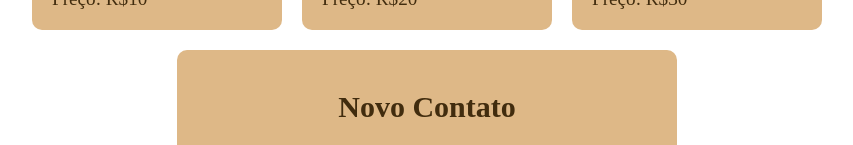
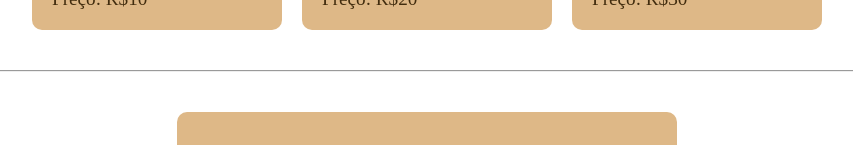
Before and after one commit to reksuat/front-end, a React (Vite) app in the folder primeiroComReact/: page / in a window 1280 px wide. Shown: the part 345-490 px from the top of the page, without its empty margins (213-1066 px from the left). Built offline with nearby package versions, Linux system fonts and the light colour scheme.

Commit message:
feat divisor

```diff
--- a/primeiroComReact/src/App.jsx
+++ b/primeiroComReact/src/App.jsx
@@ -12,6 +12,9 @@ function App() {
       <div className="App">
         <h1 className="title">Cafeteria</h1>
         <ListaProduto />
+
+        <hr style={{ margin: "40px 0" }} />
+
         <Formulario />
         <ListaContatos />
       </div>
```
